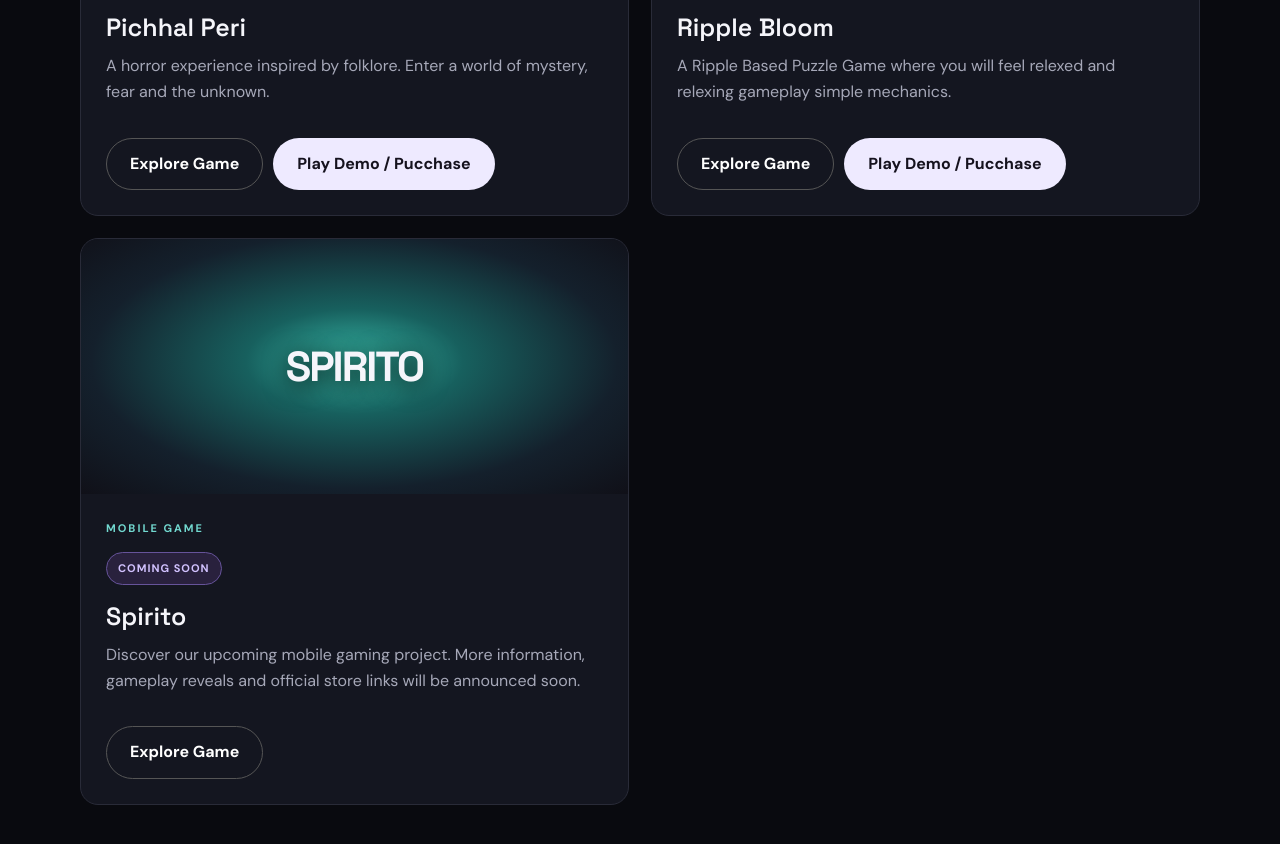
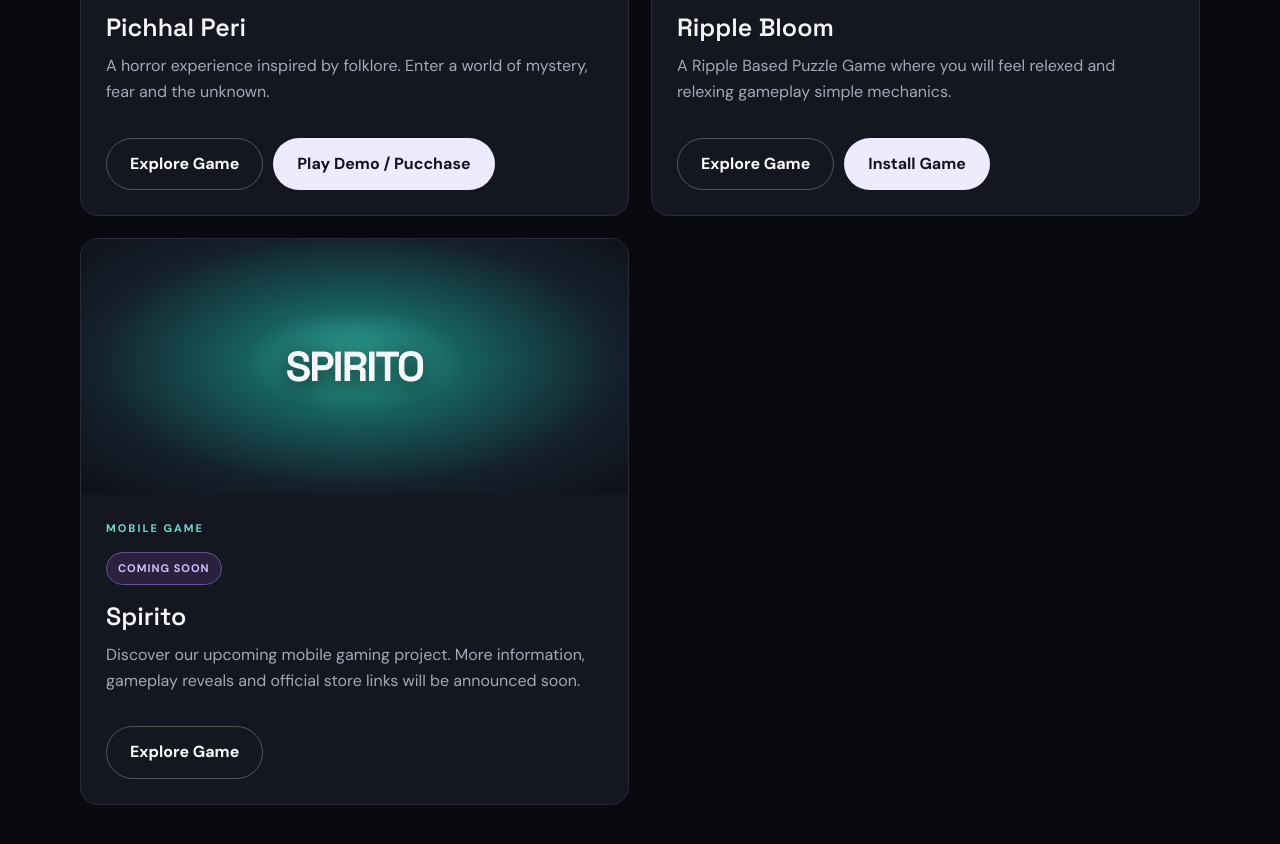
Before and after one commit to XooGames/XooGames.github.io, a plain HTML site: page index.html in a window 1280 px wide. Shown: the part 1200-2044 px from the top of the page. Drawn offline with Linux system fonts and the light colour scheme.

Commit message:
Update index.html

```diff
--- a/index.html
+++ b/index.html
@@ -147,7 +147,7 @@ footer .footlinks{display:flex;gap:18px;flex-wrap:wrap;margin:14px 0}
 <div class="art peri-art">Ripple Bloom</div><div class="info">
 <div class="label">MOBILE GAME</div><div class="meta"><span class="status">Released</span><span class="status review">Free To Play</span></div>
 <h3>Ripple Bloom</h3><p>A Ripple Based Puzzle Game where you will feel relexed and relexing gameplay simple mechanics.</p>
-<a class="btn alt" href="/games/pichhal-peri/">Explore Game</a><a class="btn" href="https://store.steampowered.com/app/4700000/Pichhal_Peri/" target="_blank" rel="noopener">Play Demo / Pucchase</a>
+<a class="btn alt" href="/games/pichhal-peri/">Explore Game</a><a class="btn" href="https://store.steampowered.com/app/4700000/Pichhal_Peri/" target="_blank" rel="noopener">Install Game</a>
 </div></article>
 <article class="card">
 <div class="art spirito-art">SPIRITO</div><div class="info">
```
